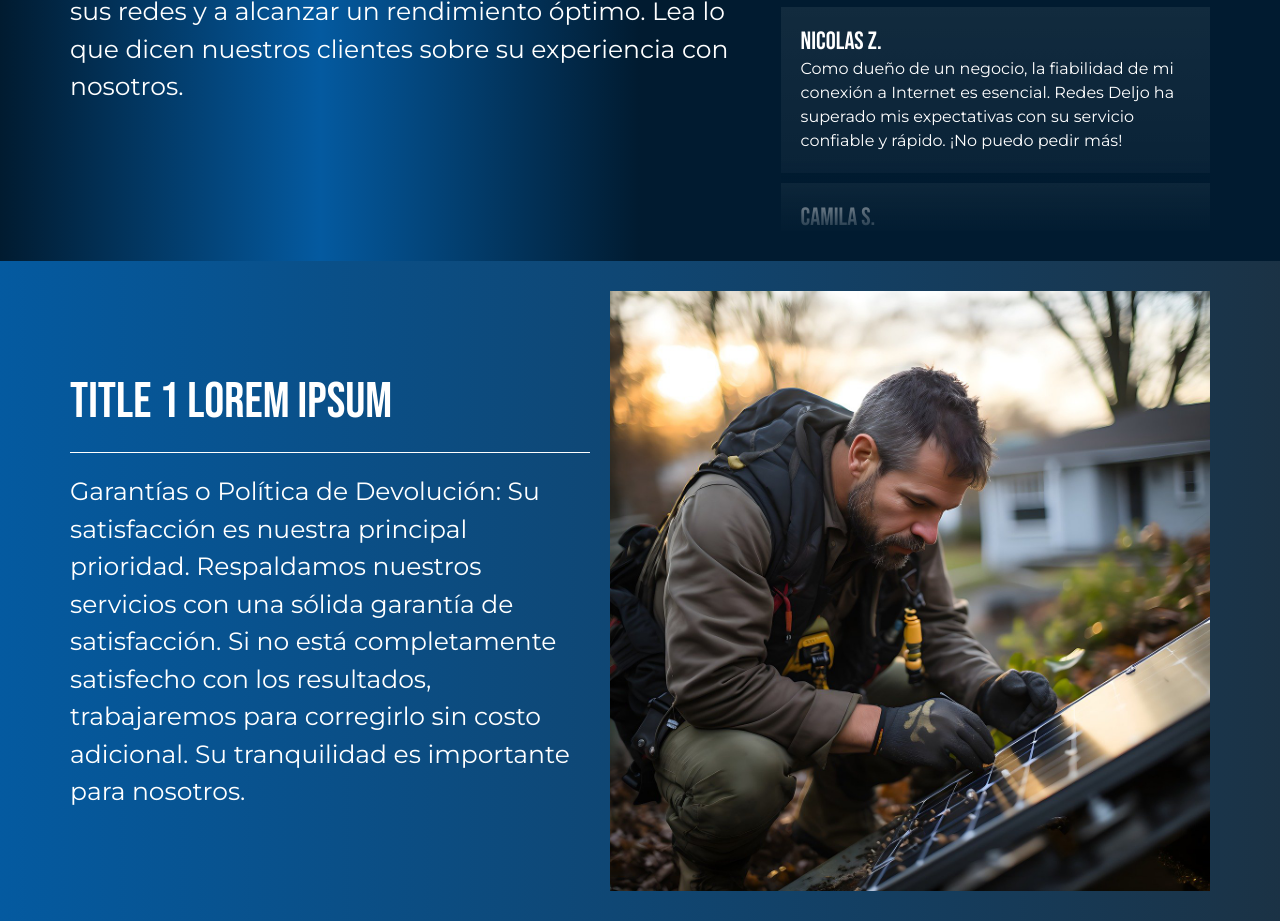
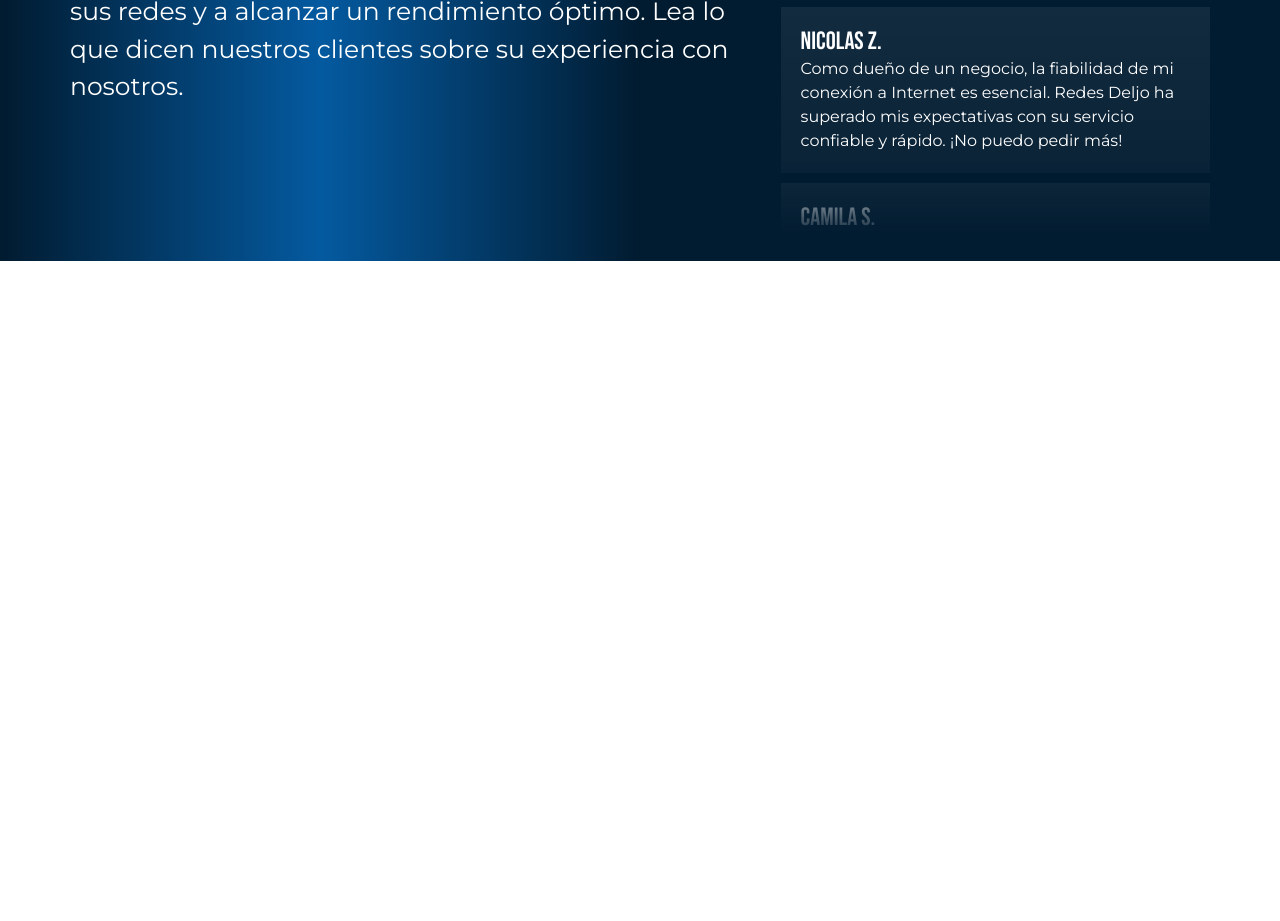
Before and after one commit to Ljromanessi/Redes-Deljo, a plain HTML site: page index.html in a window 1280 px wide. Shown: the part 2917-3838 px from the top of the page. After the commit the page ends 3178 px from the top, so only its background shows below. Drawn offline with nearby package versions, Linux system fonts and the light colour scheme.

Commit message:
siguiente

```diff
--- a/index.html
+++ b/index.html
@@ -181,19 +181,6 @@
             </div>
         </div>
     </section>
-    <section class="seccion seccion-claro">
-        <div class="container">
-            <div class="seccion-texto">
-                <h2>Title 1 Lorem ipsum</h2>
-                <p>
-                    Garantías o Política de Devolución: Su satisfacción es nuestra principal prioridad. Respaldamos nuestros
-                    servicios con una sólida garantía de satisfacción. Si no está completamente satisfecho con los resultados,
-                    trabajaremos para corregirlo sin costo adicional. Su tranquilidad es importante para nosotros.
-                </p>
-            </div>
-            <img src="Assets/primera seccion.jpg" alt="">
-        </div>
-    </section>
     <!-- <footer>
         <img src="Assets/Logo.png" alt="">
         <h2>contactos</h2>
```
